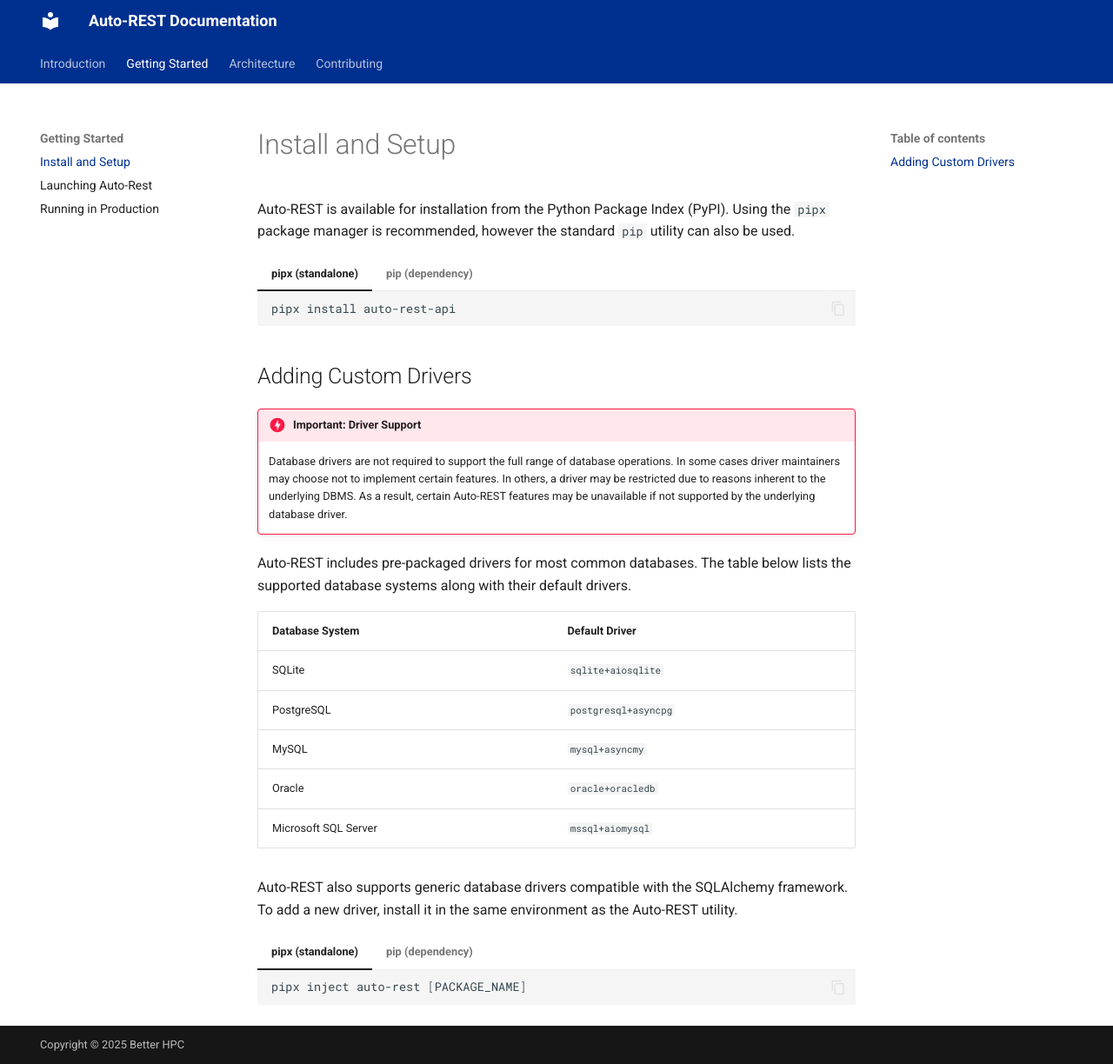
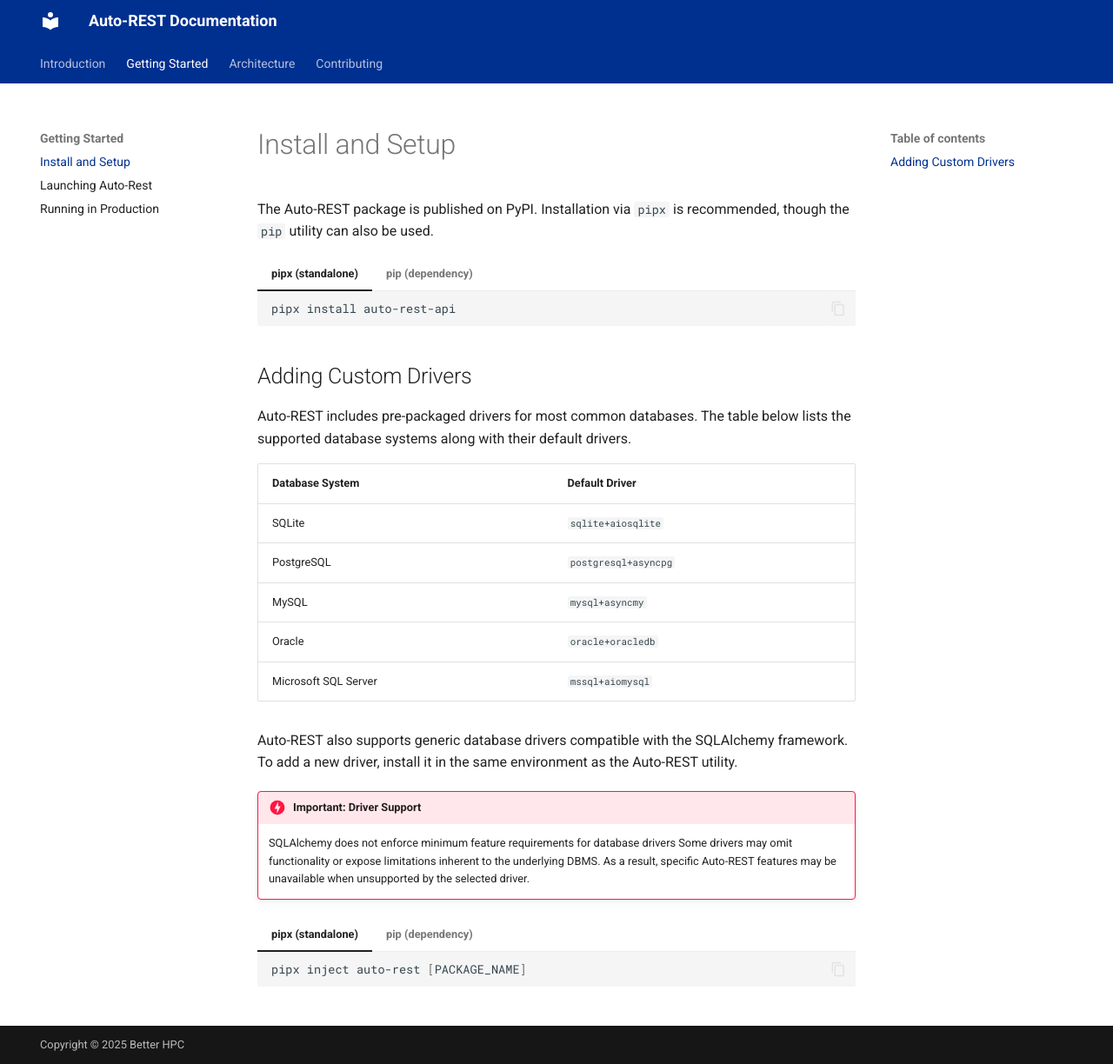
Before and after one commit to Better-HPC/auto-rest, an MkDocs documentation site: the page built from docs/getting_started/install.md, in a window 1280 px wide and 1224 px high. Shown: the whole window at 87% size. Built offline with MkDocs 1.6.1 and Material for MkDocs 9.7.7, drawn with Linux system fonts in a browser that asks for light colours.

Commit message:
Updates install docs

````diff
--- a/docs/getting_started/install.md
+++ b/docs/getting_started/install.md
@@ -1,7 +1,7 @@
 # Install and Setup
 
-Auto-REST is available for installation from the Python Package Index (PyPI).
-Using the `pipx` package manager is recommended, however the standard `pip` utility can also be used.
+The Auto-REST package is published on PyPI.
+Installation via `pipx` is recommended, though the `pip` utility can also be used.
 
 === "pipx (standalone)"
 
@@ -16,13 +16,6 @@
     ```
 
 ## Adding Custom Drivers
-
-!!! danger "Important: Driver Support"
-
-    Database drivers are not required to support the full range of database operations.
-    In some cases driver maintainers may choose not to implement certain features.
-    In others, a driver may be restricted due to reasons inherent to the underlying DBMS.
-    As a result, certain Auto-REST features may be unavailable if not supported by the underlying database driver.
 
 Auto-REST includes pre-packaged drivers for most common databases.
 The table below lists the supported database systems along with their default drivers.
@@ -39,6 +32,12 @@
 Auto-REST also supports generic database drivers compatible with the SQLAlchemy framework.
 To add a new driver, install it in the same environment as the Auto-REST utility.
 
+!!! danger "Important: Driver Support"
+
+    SQLAlchemy does not enforce minimum feature requirements for database drivers
+    Some drivers may omit functionality or expose limitations inherent to the underlying DBMS.
+    As a result, specific Auto-REST features may be unavailable when unsupported by the selected driver.
+
 === "pipx (standalone)"
 
     ```shell
````
